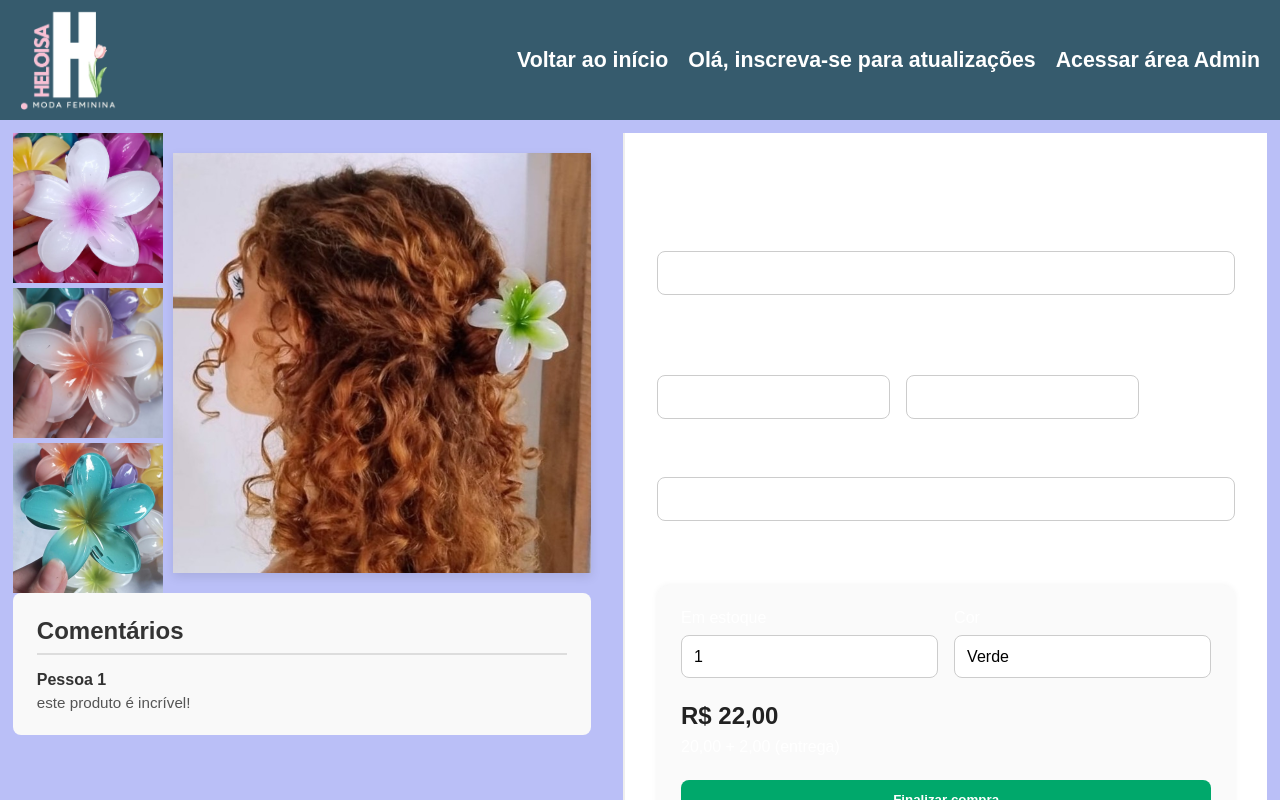
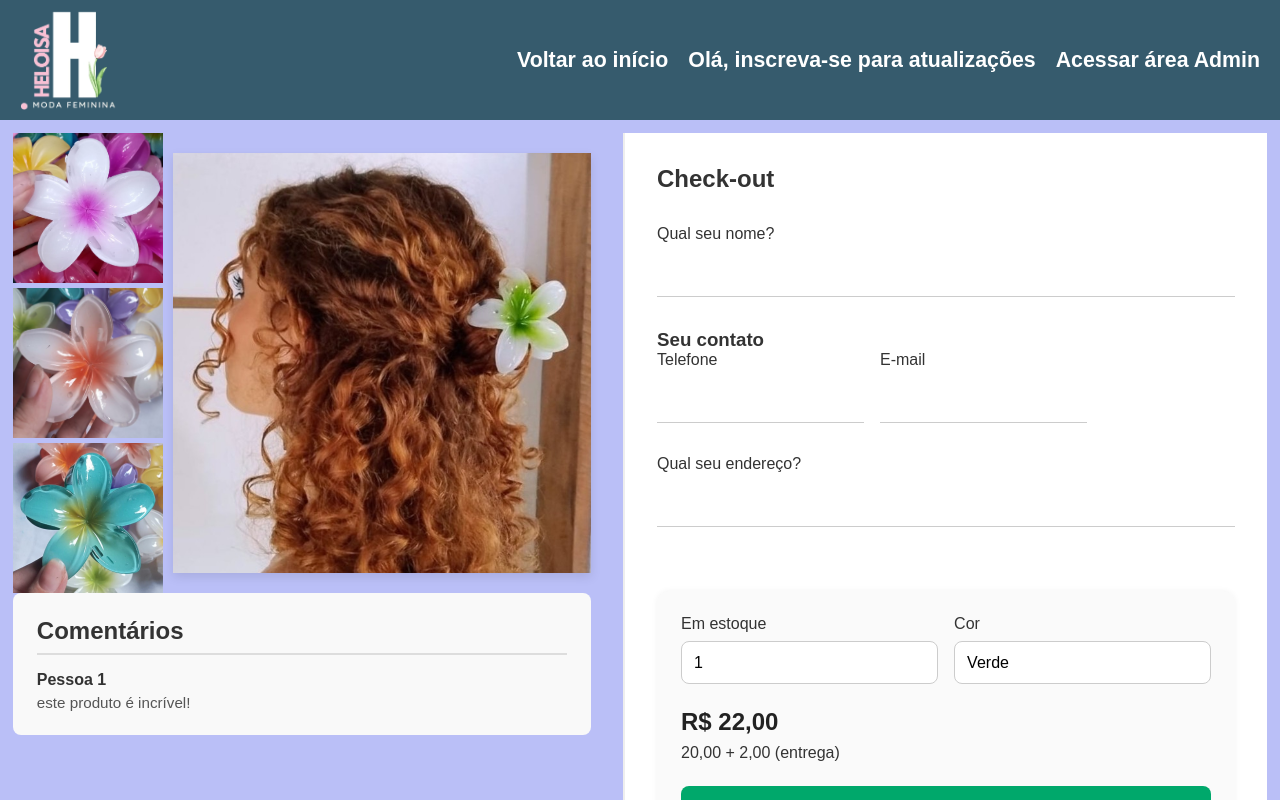
Before and after one commit to MW-Limah/HeloisaWebstore, a Next.js app: page /checkout in a window 1280 px wide. Built offline with nearby package versions, Linux system fonts and the light colour scheme.

Commit message:
Update checkout.module.css

```diff
--- a/src/app/checkout/checkout.module.css
+++ b/src/app/checkout/checkout.module.css
@@ -109,6 +109,7 @@
     display: flex;
     flex-direction: column;
     gap: 2rem;
+    color: #333;
 }
 
 .inputGroup {
@@ -118,10 +119,12 @@
 }
 
 .inputGroup input {
-    padding: 0.75rem;
     border: 1px solid #ccc;
-    border-radius: 8px;
-    font-size: 1rem;
+    padding: 15px;
+    background: none;
+    border-top: none;
+    border-left: none;
+    border-right: none;
 }
 
 .contactClient {
```
